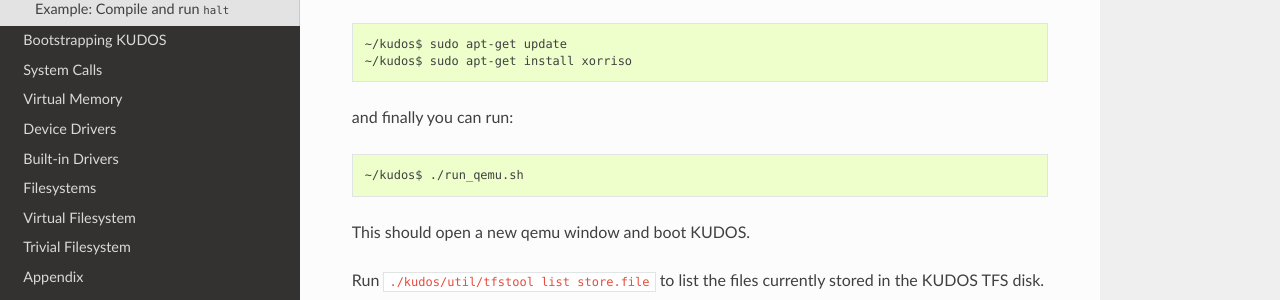
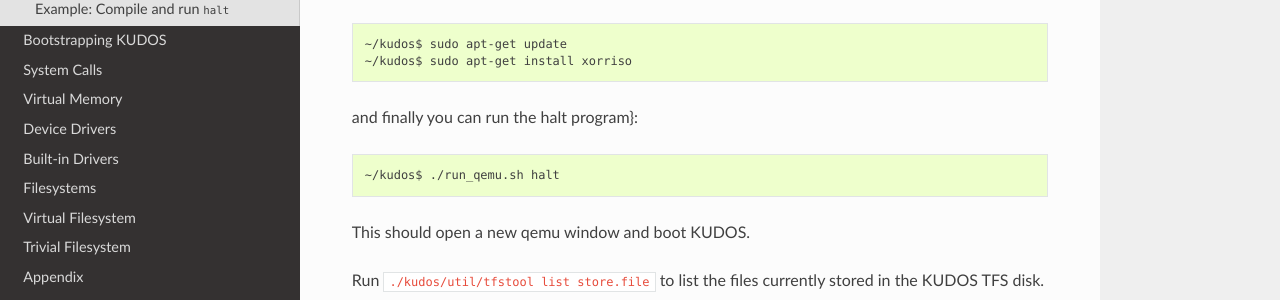
Before and after one commit to DIKU-EDU/kudos, a Sphinx documentation site: the page built from docs/using-kudos.rst, in a window 1280 px wide and 900 px high, scrolled down 1789 px. Shown: the part 345-645 px from the top of the window. Built offline with Sphinx 7.4.7 and the Read the Docs theme 2.0.0, drawn with Linux system fonts in a browser that asks for light colours.

Commit message:
Update for run script to take an argument

```diff
--- a/docs/using-kudos.rst
+++ b/docs/using-kudos.rst
@@ -94,9 +94,9 @@ make sure to have the latest version of xorriso::
     ~/kudos$ sudo apt-get update
     ~/kudos$ sudo apt-get install xorriso
 
-and finally you can run::
+and finally you can run the halt program}::
 
-    ~/kudos$ ./run_qemu.sh
+    ~/kudos$ ./run_qemu.sh halt
 
 This should open a new qemu window and boot KUDOS.
 
```
